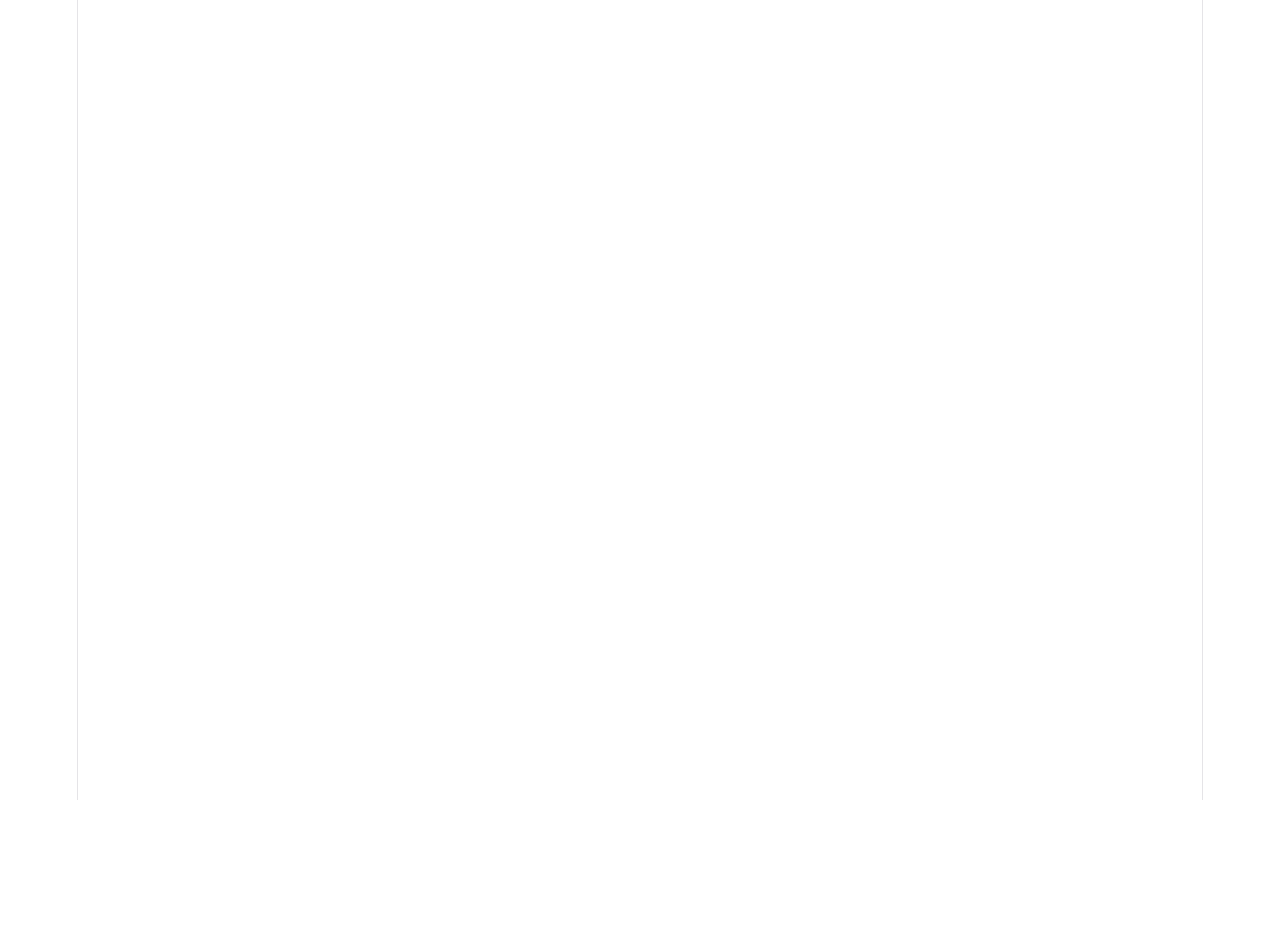
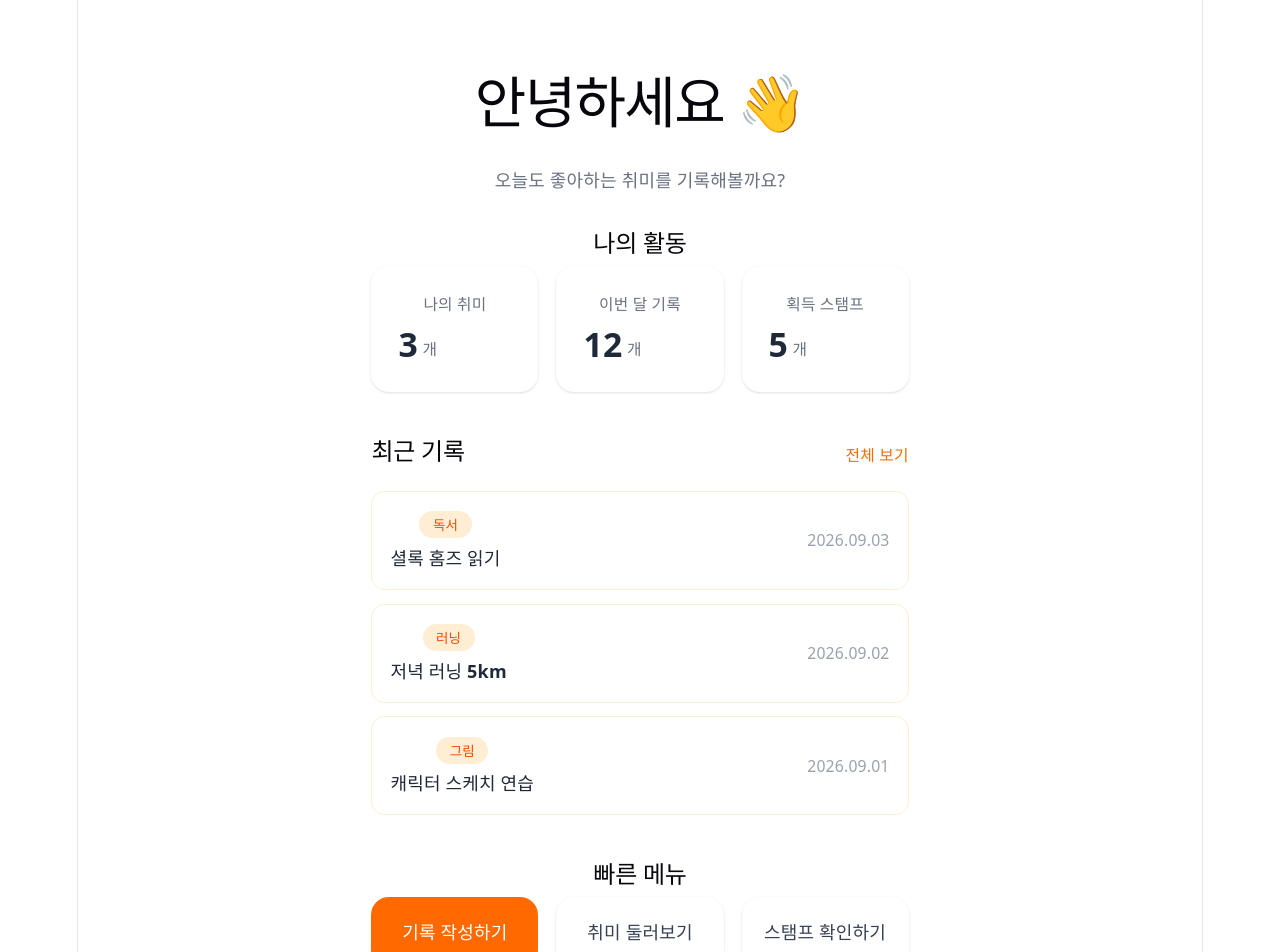
Before and after one commit to YeJin-Kim-code/HobbyStamp, a React (Vite) app in the folder frontend/: page /dashboard in a window 1280 px wide. Before the commit this address had no page. Shown: the top 952 px of the page. Before the commit the page ends 800 px from the top, so only its background shows below. Built offline with nearby package versions, Linux system fonts and the light colour scheme.

Commit message:
feat : dashboard-ui

```diff
--- a/frontend/src/App.tsx
+++ b/frontend/src/App.tsx
@@ -3,6 +3,7 @@ import { Routes, Route } from "react-router-dom";
 import HomePage from "./pages/HomePage";
 import LoginPage from "./pages/LoginPage";
 import SignupPage from "./pages/SignupPage";
+import DashboardPage from "./pages/DashboardPage";
 
 function App() {
   return (
@@ -10,6 +11,11 @@ function App() {
       <Route path="/" element={<HomePage />} />
       <Route path="/login" element={<LoginPage />} />
       <Route path="/signup" element={<SignupPage />} />
+
+      <Route
+        path="/dashboard"
+        element={<DashboardPage />}
+      />
     </Routes>
   );
 }
--- /dev/null
+++ b/frontend/src/components/dashboard/RecentRecordCard.tsx
@@ -0,0 +1,31 @@
+type RecentRecordCardProps = {
+  hobby: string;
+  title: string;
+  date: string;
+};
+
+function RecentRecordCard({
+  hobby,
+  title,
+  date,
+}: RecentRecordCardProps) {
+  return (
+    <div className="flex items-center justify-between rounded-xl border border-orange-100 bg-white p-4">
+      <div>
+        <span className="rounded-full bg-orange-100 px-3 py-1 text-xs font-semibold text-orange-600">
+          {hobby}
+        </span>
+
+        <h3 className="mt-2 font-semibold text-gray-800">
+          {title}
+        </h3>
+      </div>
+
+      <p className="text-sm text-gray-400">
+        {date}
+      </p>
+    </div>
+  );
+}
+
+export default RecentRecordCard;
--- /dev/null
+++ b/frontend/src/components/dashboard/StatCard.tsx
@@ -0,0 +1,25 @@
+type StatCardProps = {
+  title: string;
+  value: number;
+  unit: string;
+};
+
+function StatCard({ title, value, unit }: StatCardProps) {
+  return (
+    <div className="rounded-2xl bg-white p-6 shadow-sm">
+      <p className="text-sm text-gray-500">{title}</p>
+
+      <div className="mt-2 flex items-end gap-1">
+        <span className="text-3xl font-bold text-gray-800">
+          {value}
+        </span>
+
+        <span className="mb-1 text-sm text-gray-500">
+          {unit}
+        </span>
+      </div>
+    </div>
+  );
+}
+
+export default StatCard;
--- /dev/null
+++ b/frontend/src/pages/DashboardPage.tsx
@@ -0,0 +1,128 @@
+import { Link } from "react-router-dom";
+
+import StatCard from "../components/dashboard/StatCard";
+import RecentRecordCard from "../components/dashboard/RecentRecordCard";
+
+function DashboardPage() {
+  const recentRecords = [
+    {
+      id: 1,
+      hobby: "독서",
+      title: "셜록 홈즈 읽기",
+      date: "2026.09.03",
+    },
+    {
+      id: 2,
+      hobby: "러닝",
+      title: "저녁 러닝 5km",
+      date: "2026.09.02",
+    },
+    {
+      id: 3,
+      hobby: "그림",
+      title: "캐릭터 스케치 연습",
+      date: "2026.09.01",
+    },
+  ];
+
+  return (
+    <div className="mx-auto max-w-6xl px-4 py-8">
+      {/* 환영 영역 */}
+      <section>
+        <h1 className="text-3xl font-bold text-gray-800">
+          안녕하세요 👋
+        </h1>
+
+        <p className="mt-2 text-gray-500">
+          오늘도 좋아하는 취미를 기록해볼까요?
+        </p>
+      </section>
+
+      {/* 활동 요약 */}
+      <section className="mt-8">
+        <h2 className="mb-4 text-xl font-bold text-gray-800">
+          나의 활동
+        </h2>
+
+        <div className="grid gap-4 sm:grid-cols-2 lg:grid-cols-3">
+          <StatCard
+            title="나의 취미"
+            value={3}
+            unit="개"
+          />
+
+          <StatCard
+            title="이번 달 기록"
+            value={12}
+            unit="개"
+          />
+
+          <StatCard
+            title="획득 스탬프"
+            value={5}
+            unit="개"
+          />
+        </div>
+      </section>
+
+      {/* 최근 기록 */}
+      <section className="mt-10">
+        <div className="mb-4 flex items-center justify-between">
+          <h2 className="text-xl font-bold text-gray-800">
+            최근 기록
+          </h2>
+
+          <Link
+            to="/records"
+            className="text-sm font-semibold text-orange-500 hover:text-orange-600"
+          >
+            전체 보기
+          </Link>
+        </div>
+
+        <div className="space-y-3">
+          {recentRecords.map((record) => (
+            <RecentRecordCard
+              key={record.id}
+              hobby={record.hobby}
+              title={record.title}
+              date={record.date}
+            />
+          ))}
+        </div>
+      </section>
+
+      {/* 빠른 메뉴 */}
+      <section className="mt-10">
+        <h2 className="mb-4 text-xl font-bold text-gray-800">
+          빠른 메뉴
+        </h2>
+
+        <div className="grid gap-4 sm:grid-cols-3">
+          <Link
+            to="/records"
+            className="rounded-2xl bg-orange-500 p-5 font-semibold text-white transition hover:bg-orange-600"
+          >
+            기록 작성하기
+          </Link>
+
+          <Link
+            to="/hobbies"
+            className="rounded-2xl bg-white p-5 font-semibold text-gray-700 shadow-sm transition hover:-translate-y-1"
+          >
+            취미 둘러보기
+          </Link>
+
+          <Link
+            to="/stamps"
+            className="rounded-2xl bg-white p-5 font-semibold text-gray-700 shadow-sm transition hover:-translate-y-1"
+          >
+            스탬프 확인하기
+          </Link>
+        </div>
+      </section>
+    </div>
+  );
+}
+
+export default DashboardPage;
```
